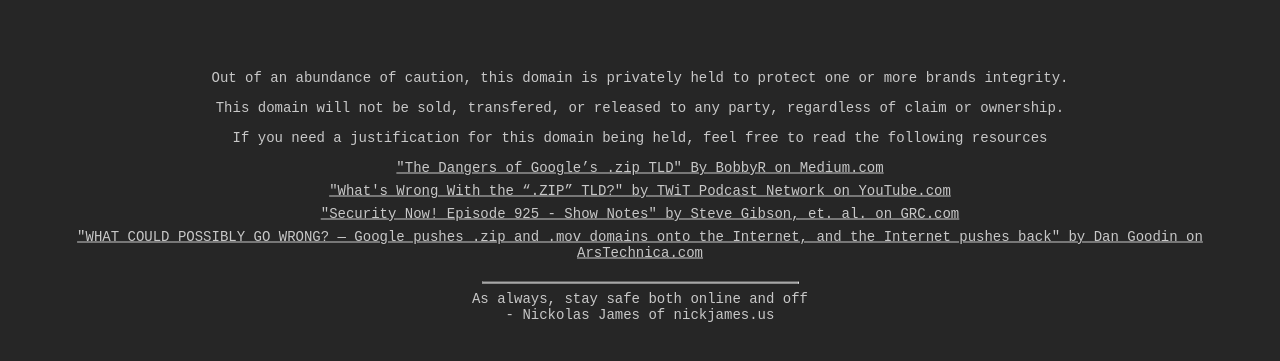
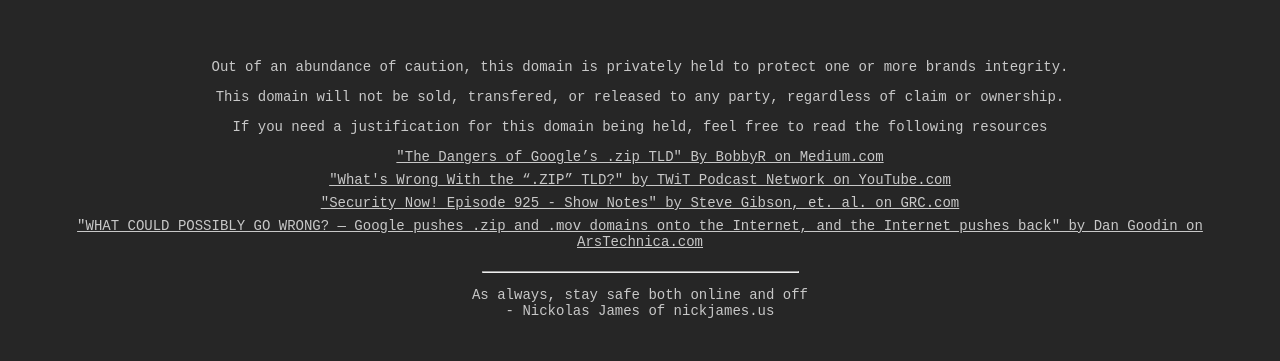
Before and after one commit to ItsNickJames/ReservedDomain, a plain HTML site: page index.html in a window 1280 px wide. Shown: the part 211-572 px from the top of the page. Drawn offline with Linux system fonts and the light colour scheme.

Commit message:
one more paragraph should do it

```diff
--- a/index.html
+++ b/index.html
@@ -59,8 +59,8 @@
           <li><a href="https://arstechnica.com/information-technology/2023/05/critics-say-googles-new-zip-and-mov-domains-will-be-a-boon-to-scammers/">"WHAT COULD POSSIBLY GO WRONG? — Google pushes .zip and .mov domains onto the Internet, and the Internet pushes back" by Dan Goodin on ArsTechnica.com</a></li>
         </ul>
         <hr />
-        As always, stay safe both online and off<br />
-        - Nickolas James of nickjames.us
+        <p>As always, stay safe both online and off<br />
+        - Nickolas James of nickjames.us</p>
       </div>
     </div>
   </body>
```
